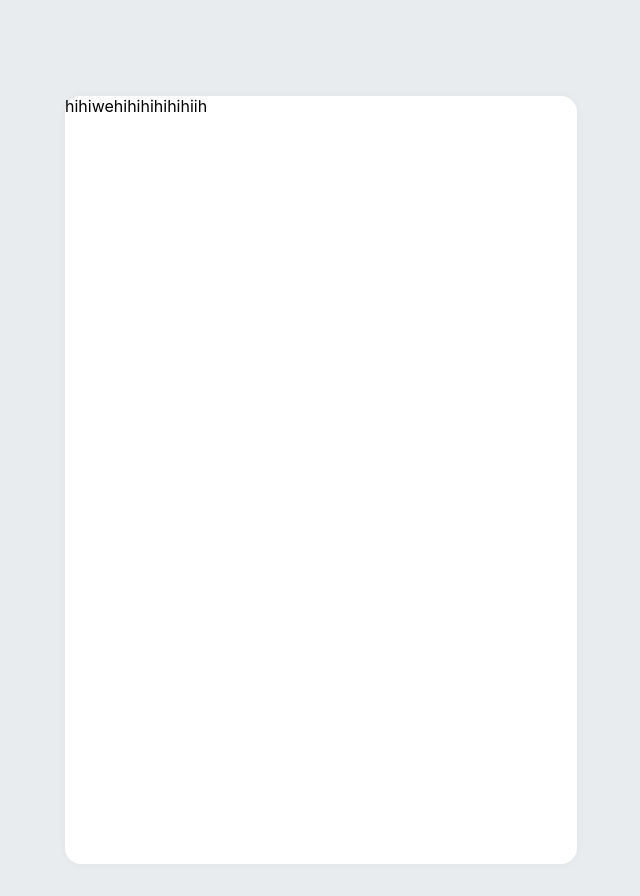
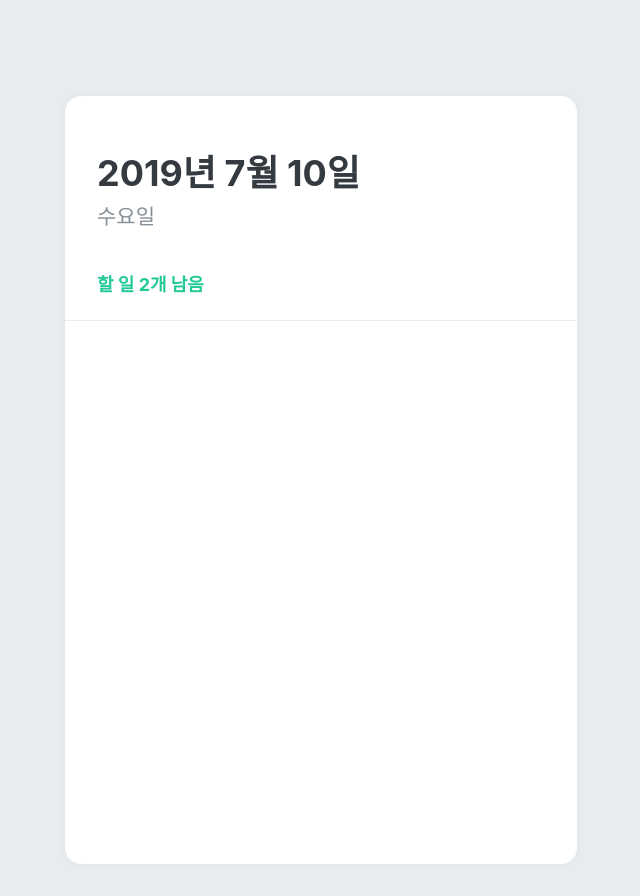
Before and after one commit to Ho-Ya-Ho/mashup-todolist, a React (Create React App) app: page / in a window 1280 px wide. Shown: the whole page, without its empty margins (319-959 px from the left). Built offline with nearby package versions, Linux system fonts and the light colour scheme.

Commit message:
mashup-todolist

```diff
--- a/src/App.js
+++ b/src/App.js
@@ -1,6 +1,7 @@
 import React from 'react';
 import { createGlobalStyle } from 'styled-components';
 import TodoTemplate from './components/TodoTemplate';
+import TodoHead from './components/TodoHead';
 
 const GlobalStyle = createGlobalStyle`
   body {
@@ -12,7 +13,9 @@
   return (
     <div>
       <GlobalStyle />
-        <TodoTemplate>hihiwehihihihihihiih</TodoTemplate>
+        <TodoTemplate>
+            <TodoHead />
+        </TodoTemplate>
     </div>
   );
 }
--- /dev/null
+++ b/src/components/TodoHead.js
@@ -0,0 +1,38 @@
+import React from 'react';
+import styled from 'styled-components';
+
+const TodoHeadBlock = styled.div`
+  padding-top: 48px;
+  padding-left: 32px;
+  padding-right: 32px;
+  padding-bottom: 24px;
+  border-bottom: 1px solid #e9ecef;
+  h1 {
+    margin: 0;
+    font-size: 36px;
+    color: #343a40;
+  }
+  .day {
+    margin-top: 4px;
+    color: #868e96;
+    font-size: 21px;
+  }
+  .tasks-left {
+    color: #20c997;
+    font-size: 18px;
+    margin-top: 40px;
+    font-weight: bold;
+  }
+`;
+
+function TodoHead() {
+    return (
+        <TodoHeadBlock>
+            <h1>2019년 7월 10일</h1>
+            <div className="day">수요일</div>
+            <div className="tasks-left">할 일 2개 남음</div>
+        </TodoHeadBlock>
+    );
+}
+
+export default TodoHead;
```
